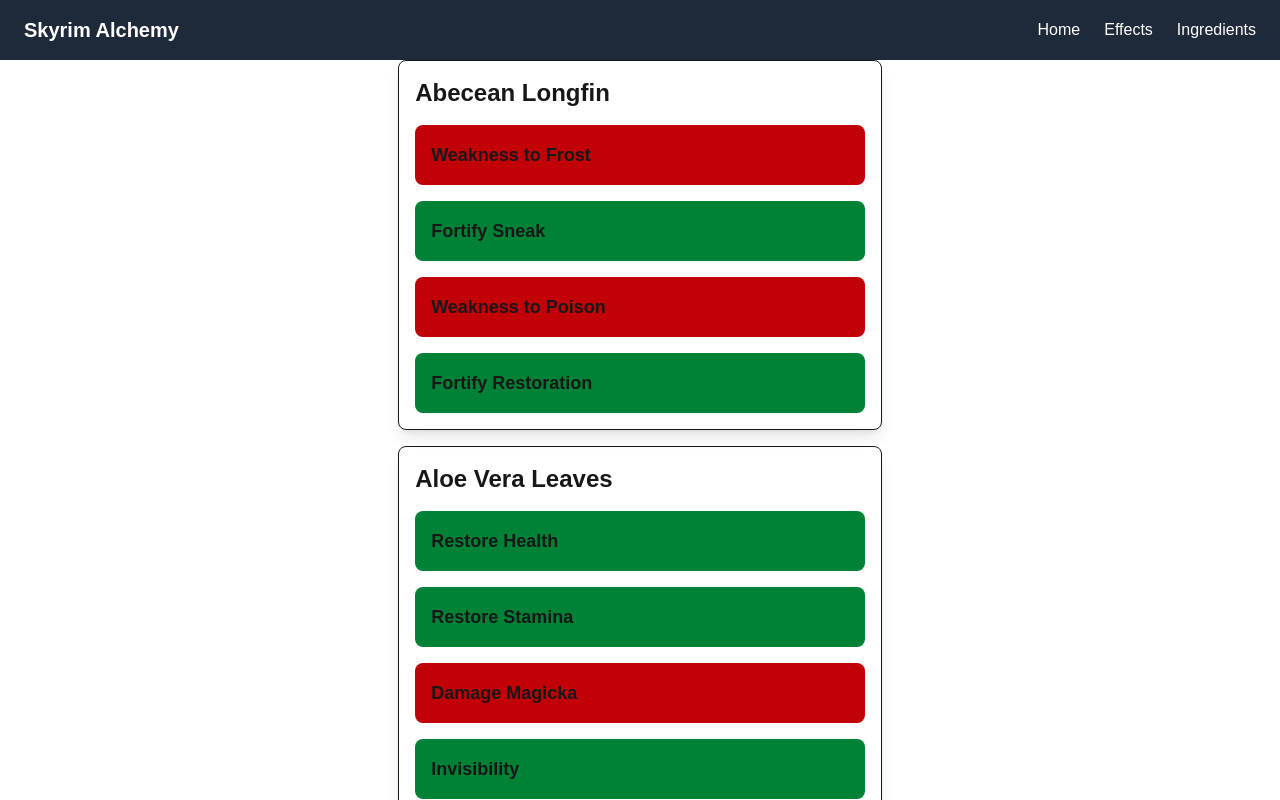
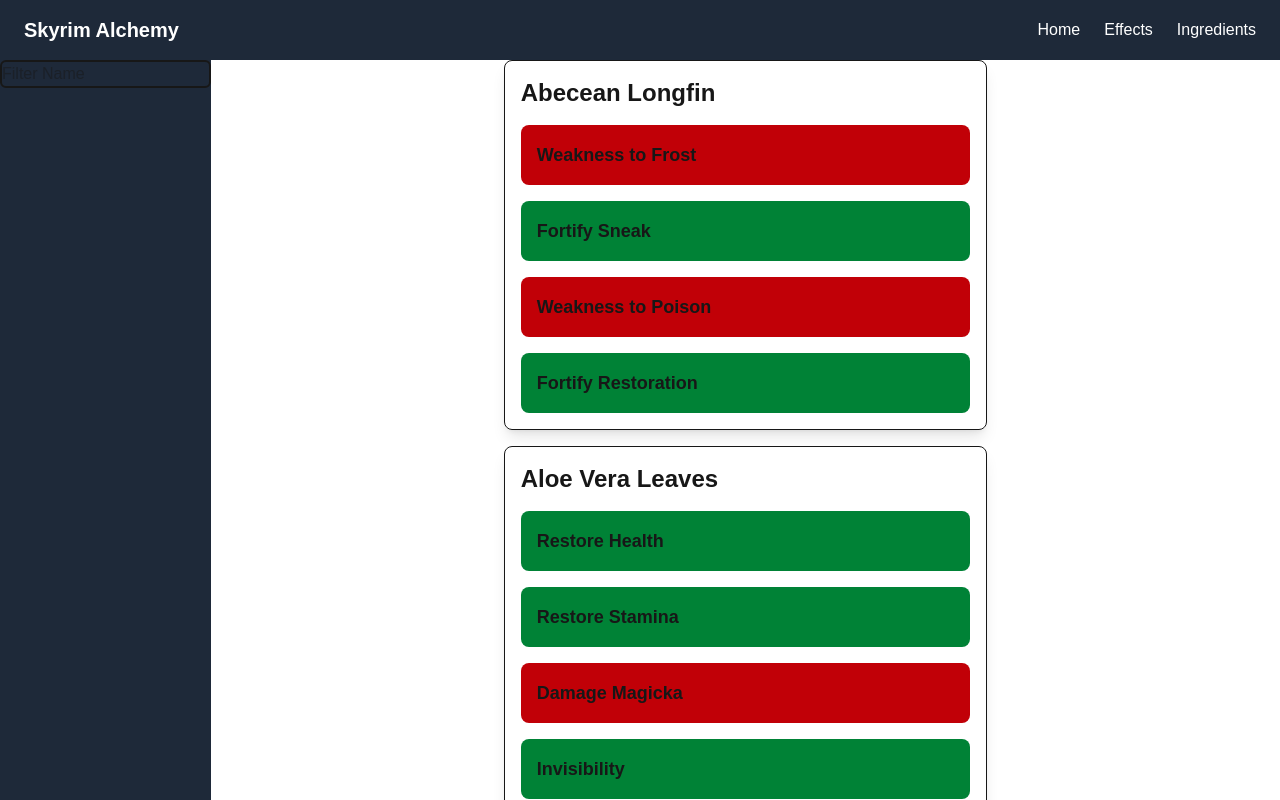
Before and after one commit to Treborace213/skyrim-alchemy, a Next.js app: page /skyrim-alchemy/ingredients in a window 1280 px wide. Shown: the top 800 px of the page. Built offline with nearby package versions, Linux system fonts and the light colour scheme.

Commit message:
Can now search ingredients by name.

```diff
--- a/src/app/ingredients/page.tsx
+++ b/src/app/ingredients/page.tsx
@@ -2,15 +2,20 @@
 
 import useDataManager from "@/hooks/useDataManager";
 import IngredientsBlock from "@/components/IngredientsBlock";
+import IngredientSearch from "@/components/IngredientSearch";
+import { useState } from "react";
+import { Ingredient } from "@/types/ingredient";
 
 export default function IngredientsPage() {
+    const [ingredients, setIngredients] = useState<Ingredient[]>([])
     const { dataManager } = useDataManager();
 
     if (!dataManager) return <div>Loading...</div>
 
-    const combinedIngredients = [...dataManager.baseIngredients, ...dataManager.anniversaryIngredients];
-
     return (
-        <IngredientsBlock ingredients={combinedIngredients} />
+        <div className="flex">
+            <IngredientSearch onResultsChange={setIngredients}/>
+            <IngredientsBlock ingredients={ingredients} />
+        </div>
     );
 }
--- /dev/null
+++ b/src/components/IngredientSearch.tsx
@@ -0,0 +1,34 @@
+'use client'
+
+import useDataManager from "@/hooks/useDataManager";
+import { Ingredient } from "@/types/ingredient";
+import { useEffect, useState } from "react";
+
+interface IngredientSearchProps {
+    onResultsChange: (results: Ingredient[]) => void;
+}
+
+const IngredientSearch: React.FC<IngredientSearchProps> = ({onResultsChange}) => {
+    const [input, setInput] = useState("");
+    const { dataManager } = useDataManager();
+
+    useEffect(() => {
+        updateResults()
+    }, [dataManager, input])
+
+    const updateResults = () => {
+        if (dataManager) {
+            const ingredients = dataManager.baseIngredients.concat(dataManager.anniversaryIngredients)
+            const results = ingredients.filter((e) => e.name.toLowerCase().startsWith(input.toLowerCase()));
+            onResultsChange(results);
+        }
+    }
+
+    return (
+        <div className="flex flex-col h-screen bg-gray-800">
+            <input className="border-2 rounded-md" placeholder="Filter Name" value={input} onChange={(e) => setInput(e.target.value)} />
+        </div>
+    );
+}
+
+export default IngredientSearch;
```
